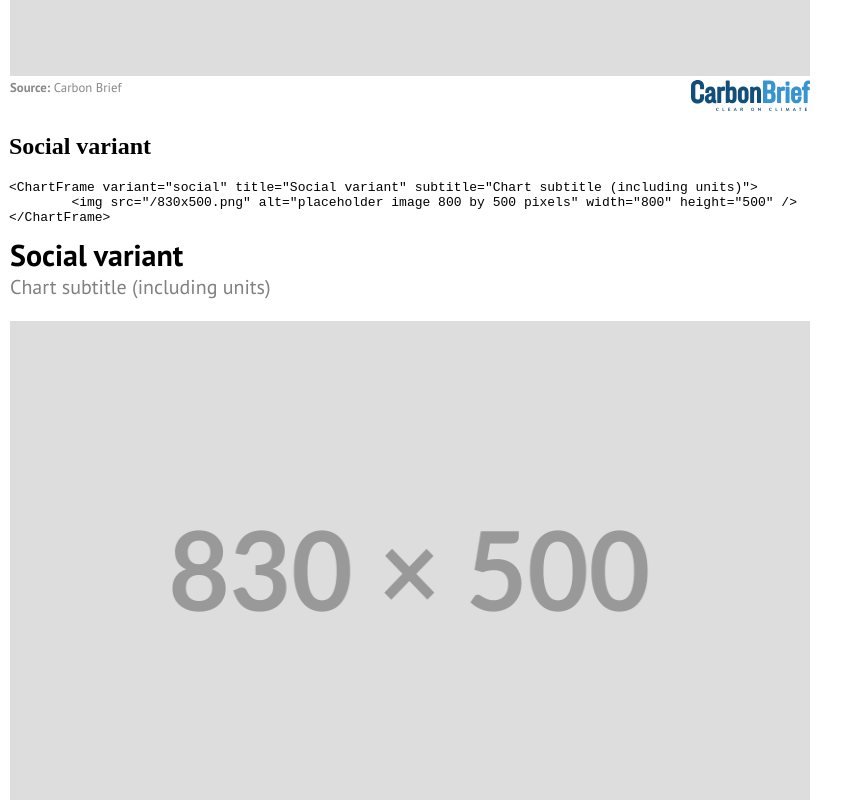
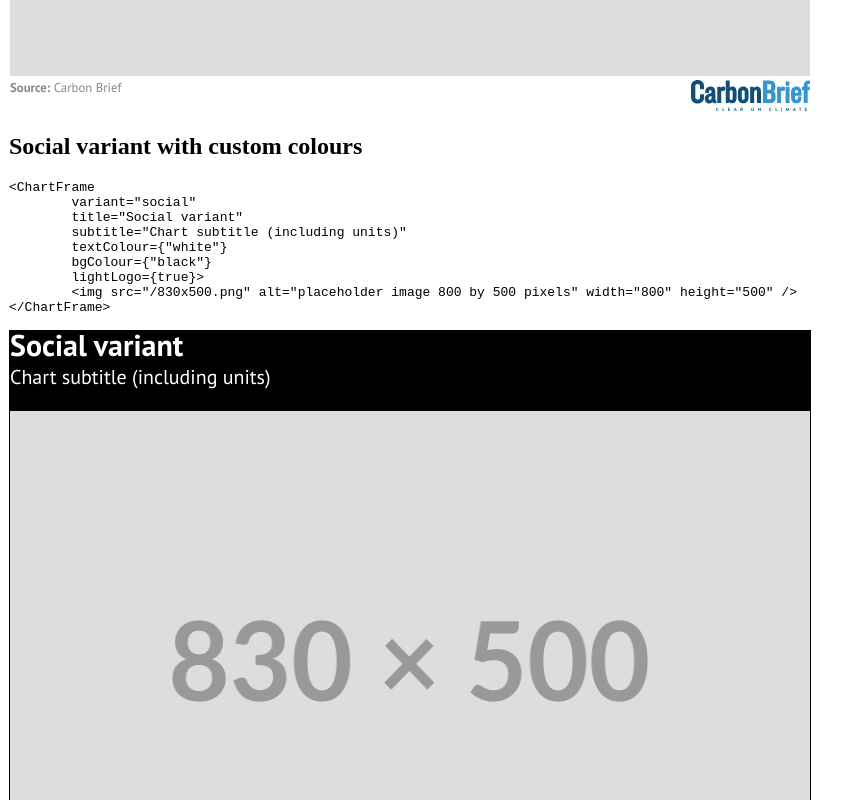
Before and after one commit to carbonbrief/carbon-components, a SvelteKit app: page /ChartFrame in a window 1280 px wide. Shown: the part 680-1480 px from the top of the page, without its empty margins (0-865 px from the left). Built offline with nearby package versions, Linux system fonts and the light colour scheme.

Commit message:
custom text colours etc

```diff
--- a/package.json
+++ b/package.json
@@ -1,6 +1,6 @@
 {
 	"name": "@carbonbrief/carbon",
-	"version": "0.0.7",
+	"version": "0.0.8",
 	"scripts": {
 		"dev": "vite dev",
 		"build": "vite build && npm run package",
--- a/src/lib/ChartFrame.svelte
+++ b/src/lib/ChartFrame.svelte
@@ -7,11 +7,13 @@
 	export let source = 'Carbon Brief';
 	export let footerAdjust = '0em';
 	export let lightLogo = false;
+	export let textColour = "#000";
+	export let bgColour = "#FFF";
 </script>
 
 <section
 	class="chart-frame stack {variant?variant:''}"
-	style="--footer-offset:{footerAdjust ? '-' + footerAdjust : '0em'}"
+	style="--custom-colour:{textColour}; --custom-bg:{bgColour}; --footer-offset:{footerAdjust ? '-' + footerAdjust : '0em'}"
 >
 	<div>
 		<h2 class="title">{@html title}</h2>
--- a/src/routes/ChartFrame/+page.svelte
+++ b/src/routes/ChartFrame/+page.svelte
@@ -2,11 +2,13 @@
 	import { ChartFrame } from '$lib';
 	import PropertyList from '$lib/docs/PropertyList.svelte';
 	let props = {
+		textColour: { default:"#000", description:'change the text colour'},
 		title: { default: 'CHART TITLE', description: '' },
 		subtitle: { default: 'chart subtitle', description: '' },
 		source: { default: 'Carbon Brief', description: '' },
 		footerAdjust: { default: '0em', description: '' },
 		lightLogo: { default: false, description: '' },
+		bgColour: { default:"#FFF", description:'change the background colour'},
 		variant: { default: undefined, description: 'can be set to "social"'}
 	};
 </script>
@@ -21,13 +23,25 @@
 	<img src="/830x500.png" alt="placeholder image 800 by 500 pixels" width="800" height="500" />
 </ChartFrame>
 
-<h2>Social variant</h2>
+<h2>Social variant with custom colours</h2>
 <pre>
-{`<ChartFrame variant="social" title="Social variant" subtitle="Chart subtitle (including units)">
+{`<ChartFrame
+	variant="social"
+	title="Social variant"
+	subtitle="Chart subtitle (including units)"
+	textColour={"white"}
+	bgColour={"black"}
+	lightLogo={true}>
 	<img src="/830x500.png" alt="placeholder image 800 by 500 pixels" width="800" height="500" />
 </ChartFrame>`}
 </pre>
-<ChartFrame variant="social" title="Social variant" subtitle="Chart subtitle (including units)">
+<ChartFrame
+	variant="social"
+	title="Social variant"
+	subtitle="Chart subtitle (including units)"
+	textColour={"white"}
+	bgColour={"black"}
+	lightLogo={true}>
 	<img src="/830x500.png" alt="placeholder image 800 by 500 pixels" width="800" height="500" />
 </ChartFrame>
 
```
